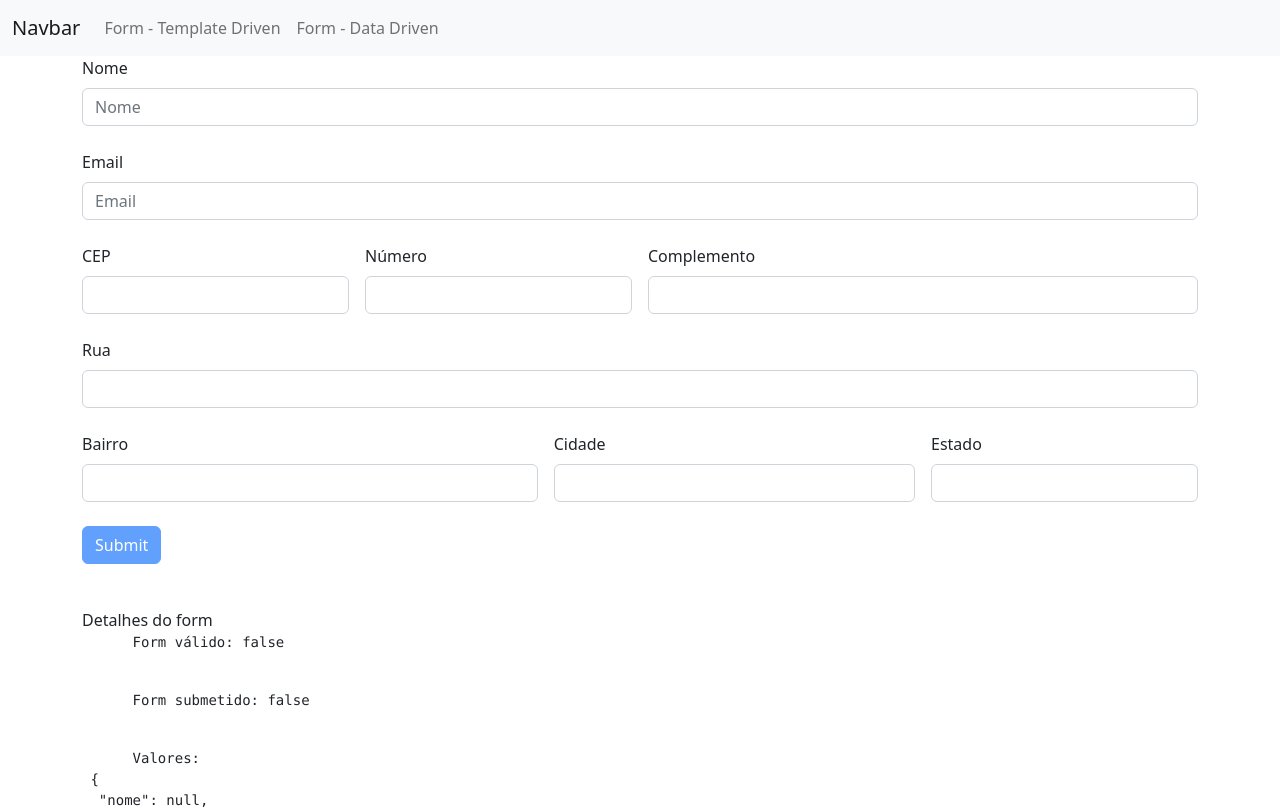
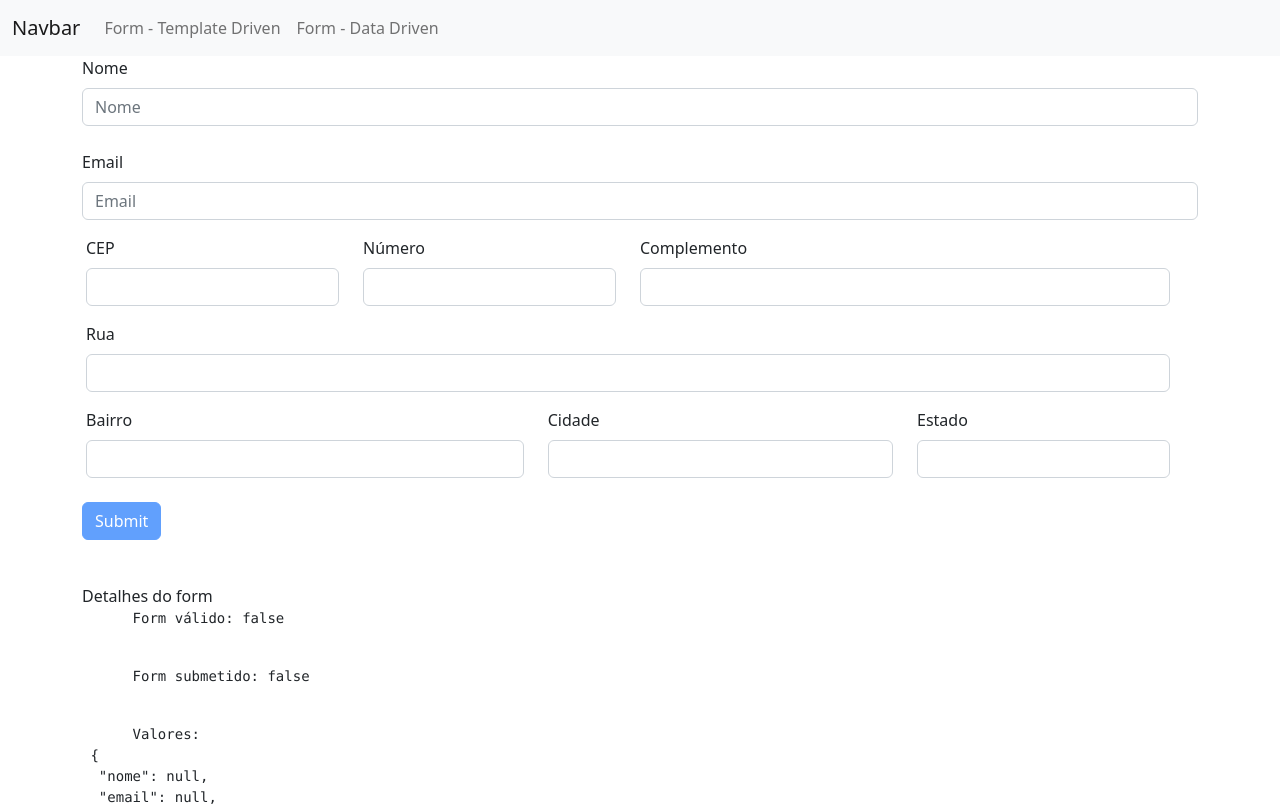
Before and after one commit to victorKM/angular-course, an Angular app in the folder forms/: page /templateForm in a window 1280 px wide. Shown: the top 809 px of the page. Built offline with nearby package versions, Linux system fonts and the light colour scheme.

Commit message:
agrupando inputs

```diff
--- a/forms/src/app/template-form/template-form.component.html
+++ b/forms/src/app/template-form/template-form.component.html
@@ -16,6 +16,7 @@
     <app-campo-control-erro [mostrarErro]="verificaValidTouched(email)" msgErro="Email inválido!"></app-campo-control-erro>
   </div>
 
+  <div ngModelGroup="endereco" class="row">
     <div class="mb-3 col-md-3">
       <label for="cep" class="form-label">CEP</label>
       <input type="text" class="form-control" id="cep"
@@ -64,6 +65,7 @@
       name="estado" ngModel required #estado="ngModel" [ngClass]="aplicaCssErro(estado)">
       <app-campo-control-erro [mostrarErro]="verificaValidTouched(estado)" msgErro="Estado é obrigatório!"></app-campo-control-erro>
     </div>
+  </div>
 
   <div class="mb-3 col-md-12">
     <button type="submit" class="btn btn-primary"
```
Lines whose indentation alone changed are shown as unchanged.
